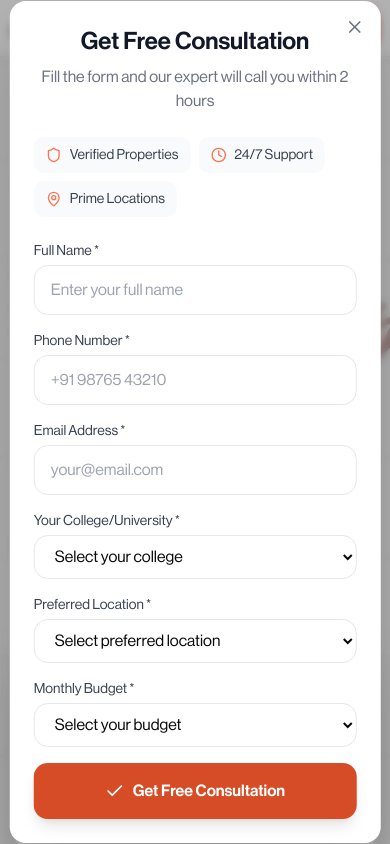
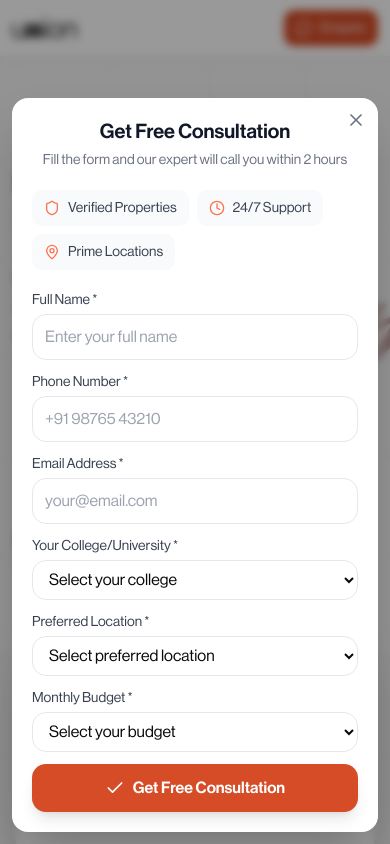
Before and after one commit to unionliving/unionliving-landingpage, a React (Vite) app: page / in a window 390 px wide. Both pictures are taken after a click on the button "Enquire". Shown: the top 844 px of the page. Built offline with nearby package versions, Linux system fonts and the light colour scheme.

Commit message:
mobile views

```diff
--- a/src/components/EnquiryModal.js
+++ b/src/components/EnquiryModal.js
@@ -73,22 +73,22 @@ function EnquiryModal() {
   if (!open) return null
 
   return (
-    <div className="fixed inset-0 z-[60]">
-      <div onClick={() => setOpen(false)} className="absolute inset-0 bg-black/30 backdrop-blur-sm" />
-      <div className="absolute left-1/2 top-1/2 w-[95vw] max-w-xl -translate-x-1/2 -translate-y-1/2">
-        <div className="bg-white rounded-2xl shadow-2xl p-6 md:p-8 relative">
-          <button onClick={() => setOpen(false)} className="absolute top-4 right-4 text-gray-500 hover:text-gray-700">
+    <div className="fixed inset-0 z-[60]" role="dialog" aria-modal="true">
+      <div onClick={() => setOpen(false)} className="absolute inset-0 bg-black/40 backdrop-blur-sm" />
+      <div className="absolute inset-0 flex items-end md:items-center justify-center p-3 md:p-4 overscroll-contain">
+        <div className="w-full max-w-md md:max-w-xl bg-white rounded-2xl shadow-2xl p-5 md:p-8 relative max-h-[88vh] overflow-y-auto">
+          <button onClick={() => setOpen(false)} className="absolute top-3 right-3 text-gray-500 hover:text-gray-700">
             <X className="w-5 h-5" />
           </button>
 
-          <div className="text-center mb-6">
-            <h2 className="text-2xl font-bold text-gray-900 mb-2">Get Free Consultation</h2>
-            <p className="text-gray-500">Fill the form and our expert will call you within 2 hours</p>
+          <div className="text-center mb-5 md:mb-6">
+            <h2 className="text-xl md:text-2xl font-bold text-gray-900 mb-1 md:mb-2">Get Free Consultation</h2>
+            <p className="text-gray-500 text-sm">Fill the form and our expert will call you within 2 hours</p>
           </div>
 
           {!submitted ? (
             <>
-              <div className="flex flex-wrap gap-2 mb-6">
+              <div className="flex flex-wrap gap-2 mb-5 md:mb-6">
                 {trustBullets.map((bullet, i) => (
                   <div key={i} className="flex items-center gap-2 bg-gray-50 px-3 py-2 rounded-lg">
                     <bullet.icon className="w-4 h-4 text-[#FC7451]" />
@@ -97,7 +97,7 @@ function EnquiryModal() {
                 ))}
               </div>
 
-              <form onSubmit={handleSubmit} className="space-y-4">
+              <form onSubmit={handleSubmit} className="space-y-3 md:space-y-4">
                 <div>
                   <label className="block text-sm font-medium text-gray-700 mb-1">Full Name *</label>
                   <input
@@ -107,11 +107,11 @@ function EnquiryModal() {
                     onChange={handleChange}
                     placeholder="Enter your full name"
                     required
-                    className="w-full px-4 py-3 border border-gray-200 rounded-xl focus:ring-2 focus:ring-violet-500 focus:border-transparent outline-none transition-all"
+                    className="w-full px-3 md:px-4 py-2.5 md:py-3 border border-gray-200 rounded-xl focus:ring-2 focus:ring-violet-500 focus:border-transparent outline-none transition-all"
                   />
                 </div>
 
-                <div className="grid md:grid-cols-2 gap-4">
+                <div className="grid md:grid-cols-2 gap-3 md:gap-4">
                   <div>
                     <label className="block text-sm font-medium text-gray-700 mb-1">Phone Number *</label>
                     <input
@@ -121,7 +121,7 @@ function EnquiryModal() {
                       onChange={handleChange}
                       placeholder="+91 98765 43210"
                       required
-                      className="w-full px-4 py-3 border border-gray-200 rounded-xl focus:ring-2 focus:ring-violet-500 focus:border-transparent outline-none transition-all"
+                      className="w-full px-3 md:px-4 py-2.5 md:py-3 border border-gray-200 rounded-xl focus:ring-2 focus:ring-violet-500 focus:border-transparent outline-none transition-all"
                     />
                   </div>
                   <div>
@@ -133,7 +133,7 @@ function EnquiryModal() {
                       onChange={handleChange}
                       placeholder="your@email.com"
                       required
-                      className="w-full px-4 py-3 border border-gray-200 rounded-xl focus:ring-2 focus:ring-violet-500 focus:border-transparent outline-none transition-all"
+                      className="w-full px-3 md:px-4 py-2.5 md:py-3 border border-gray-200 rounded-xl focus:ring-2 focus:ring-violet-500 focus:border-transparent outline-none transition-all"
                     />
                   </div>
                 </div>
@@ -145,7 +145,7 @@ function EnquiryModal() {
                     value={formData.college}
                     onChange={handleChange}
                     required
-                    className="w-full px-4 py-3 border border-gray-200 rounded-xl focus:ring-2 focus:ring-violet-500 focus:border-transparent outline-none transition-all bg-white"
+                    className="w-full px-3 md:px-4 py-2.5 md:py-3 border border-gray-200 rounded-xl focus:ring-2 focus:ring-violet-500 focus:border-transparent outline-none transition-all bg-white"
                   >
                     {colleges.map((college, index) => (
                       <option key={index} value={index === 0 ? '' : college}>
@@ -155,7 +155,7 @@ function EnquiryModal() {
                   </select>
                 </div>
 
-                <div className="grid md:grid-cols-2 gap-4">
+                <div className="grid md:grid-cols-2 gap-3 md:gap-4">
                   <div>
                     <label className="block text-sm font-medium text-gray-700 mb-1">Preferred Location *</label>
                     <select
@@ -163,7 +163,7 @@ function EnquiryModal() {
                       value={formData.location}
                       onChange={handleChange}
                       required
-                      className="w-full px-4 py-3 border border-gray-200 rounded-xl focus:ring-2 focus:ring-violet-500 focus:border-transparent outline-none transition-all bg-white"
+                      className="w-full px-3 md:px-4 py-2.5 md:py-3 border border-gray-200 rounded-xl focus:ring-2 focus:ring-violet-500 focus:border-transparent outline-none transition-all bg-white"
                     >
                       {locations.map((location, index) => (
                         <option key={index} value={index === 0 ? '' : location}>
@@ -179,7 +179,7 @@ function EnquiryModal() {
                       value={formData.budget}
                       onChange={handleChange}
                       required
-                      className="w-full px-4 py-3 border border-gray-200 rounded-xl focus:ring-2 focus:ring-violet-500 focus:border-transparent outline-none transition-all bg-white"
+                      className="w-full px-3 md:px-4 py-2.5 md:py-3 border border-gray-200 rounded-xl focus:ring-2 focus:ring-violet-500 focus:border-transparent outline-none transition-all bg-white"
                     >
                       {budgets.map((budget, index) => (
                         <option key={index} value={index === 0 ? '' : budget}>
@@ -193,7 +193,7 @@ function EnquiryModal() {
                 <button
                   type="submit"
                   disabled={isSubmitting}
-                  className="w-full py-4 bg-[#D64C27] text-white font-semibold rounded-xl transition-all duration-300 shadow-lg disabled:opacity-70 disabled:cursor-not-allowed flex items-center justify-center gap-2"
+                  className="w-full py-3 md:py-4 bg-[#D64C27] text-white font-semibold rounded-xl transition-all duration-300 shadow-lg disabled:opacity-70 disabled:cursor-not-allowed flex items-center justify-center gap-2"
                 >
                   {isSubmitting ? (
                     <>
```
